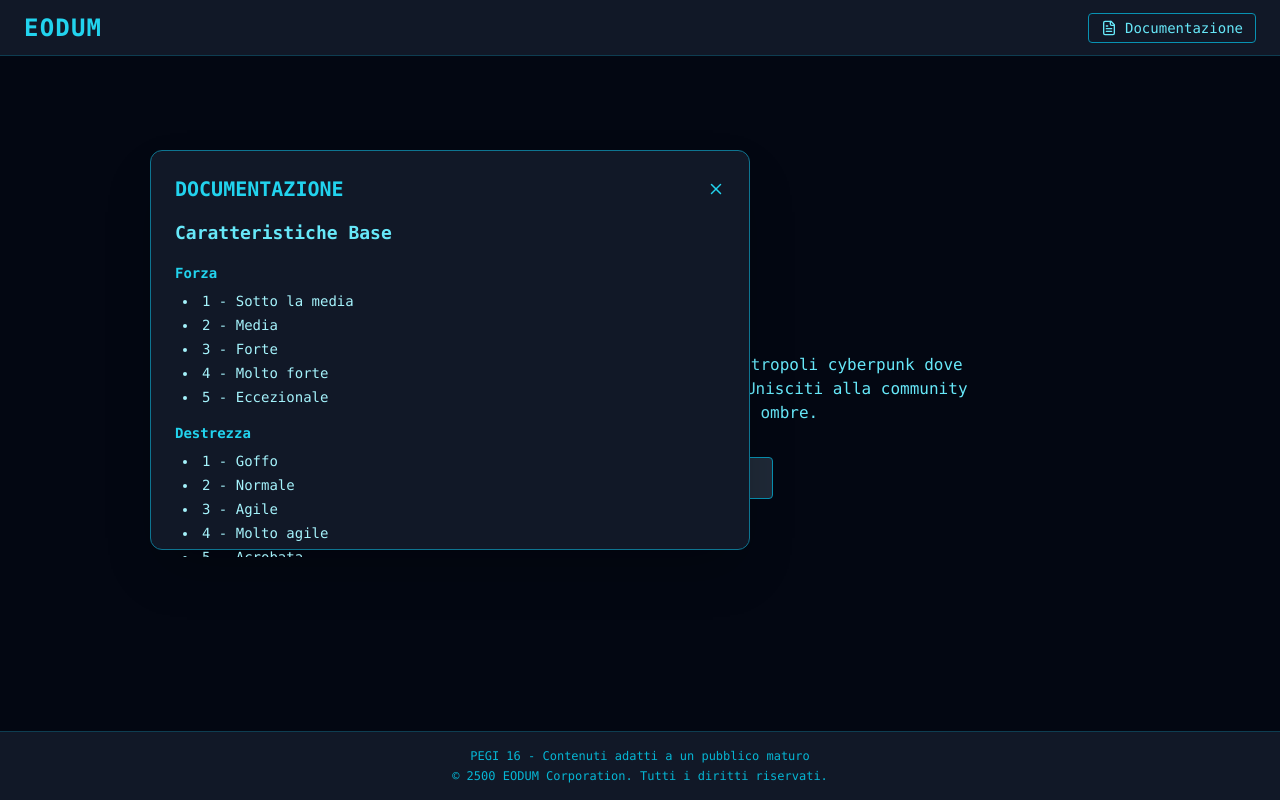
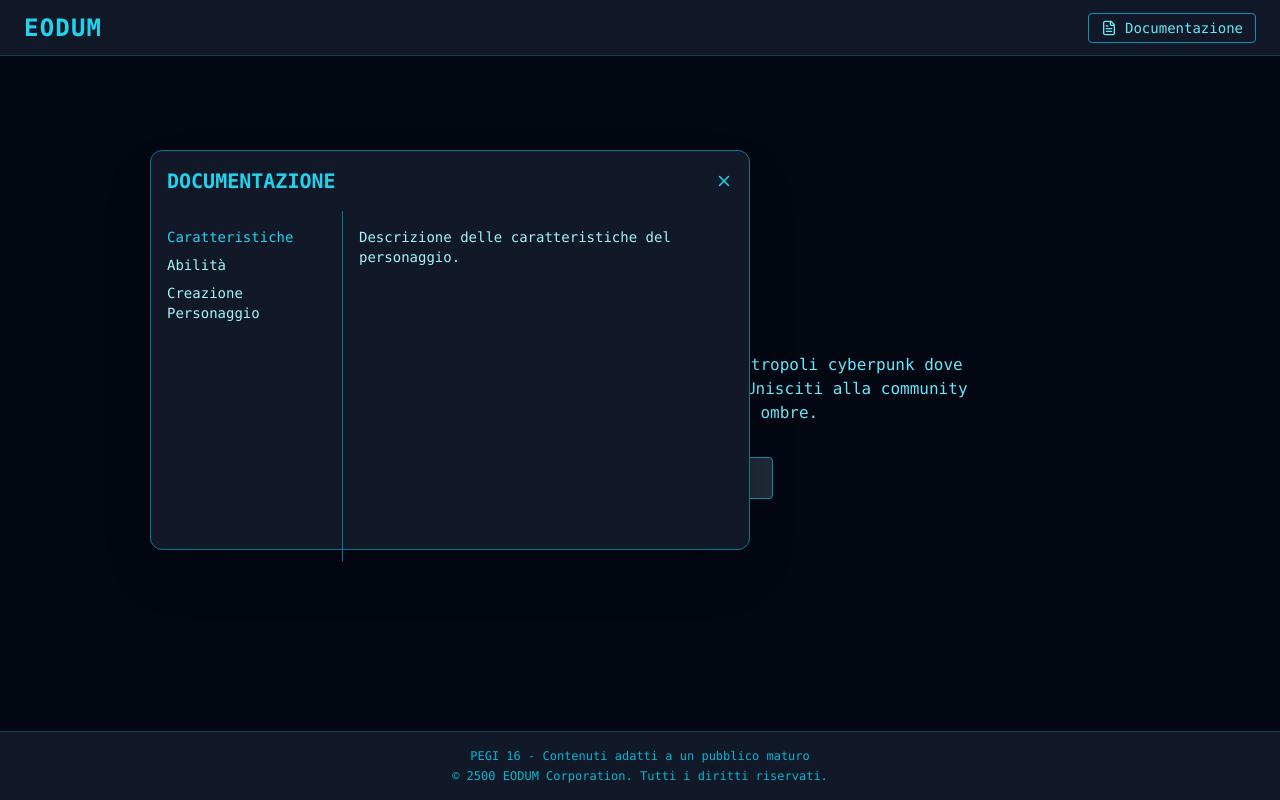
Before and after one commit to Khryses/eodum-gdr, a React (Vite) app in the folder frontend/: page /land in a window 1280 px wide. Both pictures are taken after a click on the button "Documentazione". Built offline with nearby package versions, Linux system fonts and the light colour scheme.

Commit message:
Add editable documentation sections and admin panel

```diff
--- a/frontend/src/components/DocumentationModal.jsx
+++ b/frontend/src/components/DocumentationModal.jsx
@@ -1,7 +1,8 @@
-import React from 'react';
+import React, { useState } from 'react';
 import { X } from 'lucide-react';
+import { useDocumentation } from '../context/DocumentationContext';
 
-function DocumentationModal({
+export default function DocumentationModal({
   onClose,
   position,
   isDragging,
@@ -9,20 +10,20 @@ function DocumentationModal({
   setDragOffset,
   setIsDragging,
   onFocus,
-  zIndex,
-  scrollToSection
+  zIndex
 }) {
+  const { docs } = useDocumentation();
+  const sections = [
+    { key: 'caratteristiche', label: 'Caratteristiche' },
+    { key: 'abilita', label: 'Abilit\u00e0' },
+    { key: 'creazione', label: 'Creazione Personaggio' }
+  ];
+  const [active, setActive] = useState('caratteristiche');
+
   const handleMouseDown = (e) => {
-    // Prevent dragging when clicking on scrollable content
-    if (e.target.closest('.scrollable-content')) {
-      return;
-    }
-
+    if (e.target.closest('.scrollable-content')) return;
     setIsDragging('documentation');
-    setDragOffset({
-      x: e.clientX - position.x,
-      y: e.clientY - position.y,
-    });
+    setDragOffset({ x: e.clientX - position.x, y: e.clientY - position.y });
     onFocus('documentation');
     e.preventDefault();
   };
@@ -34,171 +35,32 @@ function DocumentationModal({
         top: position.y,
         left: position.x,
         zIndex: zIndex || 40,
-        cursor: isDragging === 'documentation' ? 'grabbing' : 'grab',
+        cursor: isDragging === 'documentation' ? 'grabbing' : 'grab'
       }}
       onMouseDown={onFocus}
     >
-      <div
-        className="flex justify-between items-center p-6 pb-4 cursor-grab"
-        onMouseDown={handleMouseDown}
-      >
+      <div className="flex justify-between items-center p-4 cursor-grab" onMouseDown={handleMouseDown}>
         <h2 className="text-xl font-bold text-cyan-400">DOCUMENTAZIONE</h2>
-        <button
-          onClick={onClose}
-          className="text-cyan-400 hover:text-red-400 transition-colors"
-        >
+        <button onClick={onClose} className="text-cyan-400 hover:text-red-400 transition-colors">
           <X size={18} />
         </button>
       </div>
-
-      <div className="scrollable-content px-6 pb-6 h-[calc(100%-60px)] overflow-y-auto custom-scrollbar">
-        <div className="space-y-6">
-          {/* Sezione 1: Caratteristiche Base */}
-          <div className="border-b border-cyan-600/20 pb-6">
-            <h2 className="text-lg font-bold text-cyan-300 mb-4">Caratteristiche Base</h2>
-            <div className="space-y-4 text-cyan-200 text-sm">
-              <div id="forza">
-                <h3 className="text-cyan-400 font-semibold mb-2">Forza</h3>
-                <ul className="list-disc list-inside space-y-1 ml-2">
-                  <li>1 - Sotto la media</li>
-                  <li>2 - Media</li>
-                  <li>3 - Forte</li>
-                  <li>4 - Molto forte</li>
-                  <li>5 - Eccezionale</li>
-                </ul>
-              </div>
-
-              <div id="destrezza">
-                <h3 className="text-cyan-400 font-semibold mb-2">Destrezza</h3>
-                <ul className="list-disc list-inside space-y-1 ml-2">
-                  <li>1 - Goffo</li>
-                  <li>2 - Normale</li>
-                  <li>3 - Agile</li>
-                  <li>4 - Molto agile</li>
-                  <li>5 - Acrobata</li>
-                </ul>
-              </div>
-
-              <div id="costituzione">
-                <h3 className="text-cyan-400 font-semibold mb-2">Costituzione</h3>
-                <ul className="list-disc list-inside space-y-1 ml-2">
-                  <li>1 - Fragile</li>
-                  <li>2 - Normale</li>
-                  <li>3 - Resistente</li>
-                  <li>4 - Molto resistente</li>
-                  <li>5 - Indistruttibile</li>
-                </ul>
-              </div>
-            </div>
-          </div>
-
-          {/* Sezione 2: Caratteristiche Mentali */}
-          <div className="border-b border-cyan-600/20 pb-6">
-            <h2 className="text-lg font-bold text-cyan-300 mb-4">Caratteristiche Mentali</h2>
-            <div className="space-y-4 text-cyan-200 text-sm">
-              <div id="intelligenza">
-                <h3 className="text-cyan-400 font-semibold mb-2">Intelligenza</h3>
-                <ul className="list-disc list-inside space-y-1 ml-2">
-                  <li>1 - Limitato</li>
-                  <li>2 - Normale</li>
-                  <li>3 - Brillante</li>
-                  <li>4 - Geniale</li>
-                  <li>5 - Genio assoluto</li>
-                </ul>
-              </div>
-
-              <div id="prontezza">
-                <h3 className="text-cyan-400 font-semibold mb-2">Prontezza</h3>
-                <ul className="list-disc list-inside space-y-1 ml-2">
-                  <li>1 - Lento</li>
-                  <li>2 - Normale</li>
-                  <li>3 - Veloce</li>
-                  <li>4 - Fulmineo</li>
-                  <li>5 - Istantaneo</li>
-                </ul>
-              </div>
-
-              <div id="intuito">
-                <h3 className="text-cyan-400 font-semibold mb-2">Intuito</h3>
-                <ul className="list-disc list-inside space-y-1 ml-2">
-                  <li>1 - Distratto</li>
-                  <li>2 - Attento</li>
-                  <li>3 - Ricettivo</li>
-                  <li>4 - Intuitivo</li>
-                  <li>5 - Chiaroveggente</li>
-                </ul>
-              </div>
-            </div>
-          </div>
-
-          {/* Sezione 3: Caratteristiche Sociali */}
-          <div className="border-b border-cyan-600/20 pb-6">
-            <h2 className="text-lg font-bold text-cyan-300 mb-4">Caratteristiche Sociali</h2>
-            <div className="space-y-4 text-cyan-200 text-sm">
-              <div id="carisma">
-                <h3 className="text-cyan-400 font-semibold mb-2">Carisma</h3>
-                <ul className="list-disc list-inside space-y-1 ml-2">
-                  <li>1 - Antipatico</li>
-                  <li>2 - Normale</li>
-                  <li>3 - Affascinante</li>
-                  <li>4 - Magnetico</li>
-                  <li>5 - Irresistibile</li>
-                </ul>
-              </div>
-
-              <div id="autocontrollo">
-                <h3 className="text-cyan-400 font-semibold mb-2">Autocontrollo</h3>
-                <ul className="list-disc list-inside space-y-1 ml-2">
-                  <li>1 - Impulsivo</li>
-                  <li>2 - Normale</li>
-                  <li>3 - Disciplinato</li>
-                  <li>4 - Imperturbabile</li>
-                  <li>5 - Zen totale</li>
-                </ul>
-              </div>
-
-              <div id="sanguefreddo">
-                <h3 className="text-cyan-400 font-semibold mb-2">Sangue Freddo</h3>
-                <ul className="list-disc list-inside space-y-1 ml-2">
-                  <li>1 - Codardo</li>
-                  <li>2 - Normale</li>
-                  <li>3 - Coraggioso</li>
-                  <li>4 - Impavido</li>
-                  <li>5 - Temerario</li>
-                </ul>
-              </div>
-            </div>
-          </div>
-
-          {/* Sezione 4: Regole Generali */}
-          <div className="pb-6">
-            <h2 className="text-lg font-bold text-cyan-300 mb-4">Regole Generali</h2>
-            <div className="space-y-3 text-cyan-200 text-sm">
-              <div className="bg-gray-800/50 rounded-lg p-4 border border-cyan-600/20">
-                <h3 className="text-cyan-400 font-semibold mb-2">Sistema di Punti</h3>
-                <p>Ogni personaggio inizia con 1 punto in ogni caratteristica. Hai 9 punti aggiuntivi da distribuire, con un massimo di 3 punti per caratteristica.</p>
-              </div>
-
-              <div className="bg-gray-800/50 rounded-lg p-4 border border-cyan-600/20">
-                <h3 className="text-cyan-400 font-semibold mb-2">Tiri di Dado</h3>
-                <p>Il sistema utilizza un dado a 10 facce (d10). Il valore della caratteristica determina il numero di dadi da lanciare nelle prove.</p>
-              </div>
-
-              <div className="bg-gray-800/50 rounded-lg p-4 border border-cyan-600/20">
-                <h3 className="text-cyan-400 font-semibold mb-2">Successi e Fallimenti</h3>
-                <p>Ogni risultato di 7 o superiore conta come un successo. Il numero di successi determina il grado di riuscita dell'azione.</p>
-              </div>
-
-              <div className="bg-gray-800/50 rounded-lg p-4 border border-cyan-600/20">
-                <h3 className="text-cyan-400 font-semibold mb-2">Combattimento</h3>
-                <p>Le azioni di combattimento utilizzano combinazioni di caratteristiche. Ad esempio, un attacco fisico potrebbe richiedere Forza + Destrezza.</p>
-              </div>
-            </div>
-          </div>
+      <div className="flex h-[calc(100%-48px)]">
+        <div className="w-48 border-r border-cyan-700 p-4 space-y-2">
+          {sections.map((s) => (
+            <button
+              key={s.key}
+              onClick={() => setActive(s.key)}
+              className={`block w-full text-left text-sm ${active === s.key ? 'text-cyan-400' : 'text-cyan-200 hover:text-cyan-300'}`}
+            >
+              {s.label}
+            </button>
+          ))}
+        </div>
+        <div className="flex-1 p-4 overflow-y-auto scrollable-content">
+          <p className="text-cyan-200 whitespace-pre-wrap text-sm">{docs[active]}</p>
         </div>
       </div>
     </div>
   );
 }
-
-export default DocumentationModal;
--- a/frontend/src/components/land/ManagementModal.jsx
+++ b/frontend/src/components/land/ManagementModal.jsx
@@ -1,6 +1,7 @@
 import React, { useState, useEffect } from 'react';
 import { X, Plus, Edit3, Trash2, Save, Map, MapPin, Image, FileText, AlertTriangle } from 'lucide-react';
 import api from '../../api';
+import { useDocumentation } from '../../context/DocumentationContext';
 
 function ManagementModal({
   onClose,
@@ -25,6 +26,8 @@ function ManagementModal({
     image: '',
     description: ''
   });
+  const { docs, updateSection } = useDocumentation();
+  const [editedDocs, setEditedDocs] = useState(docs);
 
   useEffect(() => {
     loadMapData();
@@ -244,6 +247,13 @@ function ManagementModal({
           <MapPin className="w-4 h-4 inline mr-2" />
           Gestione Location
         </button>
+        <button
+          onClick={() => setActiveTab('docs')}
+          className={`px-4 py-2 text-sm font-medium ${activeTab === 'docs' ? 'text-red-400 border-b-2 border-red-400' : 'text-gray-400 hover:text-gray-300'}`}
+        >
+          <FileText className="w-4 h-4 inline mr-2" />
+          Modifica Documentazione
+        </button>
       </div>
 
       <div className="scrollable-content p-6 h-[calc(100%-140px)] overflow-y-auto custom-scrollbar">
@@ -448,6 +458,30 @@ function ManagementModal({
             </div>
           </div>
         )}
+
+        {activeTab === 'docs' && (
+          <div className="space-y-4">
+            {Object.entries(editedDocs).map(([section, text]) => (
+              <div key={section}>
+                <label className="text-red-300 text-sm block mb-1">{section}</label>
+                <textarea
+                  value={text}
+                  onChange={(e) => setEditedDocs({ ...editedDocs, [section]: e.target.value })}
+                  className="w-full bg-gray-700 text-red-100 px-3 py-2 rounded text-sm h-24 resize-none"
+                />
+              </div>
+            ))}
+            <button
+              onClick={() => {
+                Object.entries(editedDocs).forEach(([sec, content]) => updateSection(sec, content));
+              }}
+              className="px-4 py-2 bg-red-600 hover:bg-red-500 text-white rounded text-sm flex items-center gap-2"
+            >
+              <Save className="w-4 h-4" />
+              Salva Documentazione
+            </button>
+          </div>
+        )}
       </div>
     </div>
   );
--- a/frontend/src/components/land/SidebarSinistra.jsx
+++ b/frontend/src/components/land/SidebarSinistra.jsx
@@ -6,7 +6,8 @@ export default function SidebarSinistra({
   onOpenSheet,
   onOpenManagement,
   onRefresh,
-  onNormalLogout
+  onNormalLogout,
+  isAdmin
 }) {
   const handleRefreshClick = () => {
     // Animazione del bottone
@@ -52,6 +53,7 @@ export default function SidebarSinistra({
           <button onClick={onOpenSheet} className="flex items-center gap-3 w-full text-left hover:text-cyan-100 transition-colors">
             <User className="w-4 h-4" /> Scheda Personaggio
           </button>
+          {isAdmin && (
             <button
               onClick={onOpenManagement}
               className="flex items-center gap-3 w-full text-left text-red-400 hover:text-red-300 transition-colors"
@@ -59,6 +61,7 @@ export default function SidebarSinistra({
             >
               <Settings className="w-4 h-4" /> Gestione
             </button>
+          )}
         </div>
       </div>
 
--- /dev/null
+++ b/frontend/src/context/DocumentationContext.jsx
@@ -0,0 +1,23 @@
+import { createContext, useContext, useState } from 'react';
+
+const DocumentationContext = createContext();
+
+export const DocumentationProvider = ({ children }) => {
+  const [docs, setDocs] = useState({
+    caratteristiche: 'Descrizione delle caratteristiche del personaggio.',
+    abilita: 'Elenco delle abilità disponibili.',
+    creazione: 'Linee guida per la creazione del personaggio.'
+  });
+
+  const updateSection = (section, content) => {
+    setDocs(prev => ({ ...prev, [section]: content }));
+  };
+
+  return (
+    <DocumentationContext.Provider value={{ docs, updateSection }}>
+      {children}
+    </DocumentationContext.Provider>
+  );
+};
+
+export const useDocumentation = () => useContext(DocumentationContext);
--- a/frontend/src/main.jsx
+++ b/frontend/src/main.jsx
@@ -7,13 +7,16 @@ import './styles/globals.css';
 // Context Providers
 import { UserProvider } from './context/UserContext';
 import { NotificationProvider } from './components/NotificationSystem';
+import { DocumentationProvider } from './context/DocumentationContext';
 
 ReactDOM.createRoot(document.getElementById('root')).render(
   <React.StrictMode>
     <BrowserRouter>
       <NotificationProvider>
         <UserProvider>
-          <App />
+          <DocumentationProvider>
+            <App />
+          </DocumentationProvider>
         </UserProvider>
       </NotificationProvider>
     </BrowserRouter>
```
Also changed, not shown: frontend/src/pages/Land.jsx (+6 -2 lines), 1 other file (tests, documents, lock files or other folders). Lines whose indentation alone changed are shown as unchanged.
